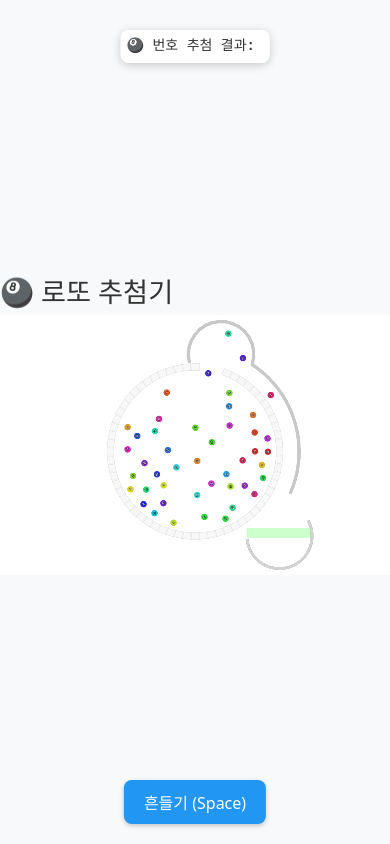
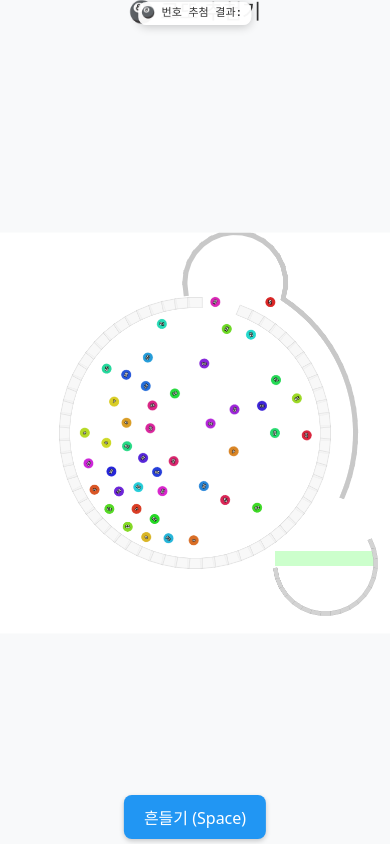
Before and after one commit to Rakk4403/lotto645, a React (Vite) app: page / in a window 390 px wide. Built offline with nearby package versions, Linux system fonts and the light colour scheme.

Commit message:
feat: Enhance mobile responsiveness across components; adjust styles and container calculations for better usability

```diff
--- a/src/App.css
+++ b/src/App.css
@@ -4,4 +4,45 @@ body {
   font-family: system-ui, sans-serif;
   background: #f8f9fa;
   color: #333;
+  width: 100%;
+  overflow-x: hidden;
 }
+
+main {
+  width: 100%;
+  max-width: 100%;
+  padding: 0;
+  display: flex;
+  flex-direction: column;
+  align-items: center;
+}
+
+@media (max-width: 768px) {
+  main {
+    padding: 0;
+    margin: 0;
+    width: 100vw;
+    display: flex;
+    flex-direction: column;
+    justify-content: flex-start; /* 상단부터 시작 */
+    height: 100vh;
+  }
+
+  h1 {
+    margin-top: 2px;
+    margin-bottom: 2px;
+    font-size: 1.5rem;
+  }
+}
+
+@media (max-width: 480px) {
+  main {
+    padding: 0;
+  }
+
+  h1 {
+    margin-top: 0;
+    margin-bottom: 0;
+    font-size: 1.3rem;
+  }
+}
--- a/src/components/BallResults.tsx
+++ b/src/components/BallResults.tsx
@@ -16,17 +16,18 @@ export const BallResults: React.FC<BallResultsProps> = ({ drawnBalls }) => {
     <div
       style={{
         position: "absolute",
-        top: isMobile ? 30 : 60,
+        top: isMobile ? 2 : 60,
         left: "50%",
         transform: "translateX(-50%)",
         backgroundColor: "rgba(255,255,255,0.95)",
-        padding: isMobile ? "6px" : "10px",
-        fontSize: isMobile ? "14px" : "18px",
+        padding: isMobile ? "3px" : "10px",
+        fontSize: isMobile ? "11px" : "18px",
         fontWeight: "bold",
         fontFamily: "monospace",
         zIndex: 12,
         borderRadius: "8px",
         boxShadow: "0 2px 10px rgba(0,0,0,0.2)",
+        maxWidth: isMobile ? "95%" : "auto",
       }}
     >
       <div>
--- a/src/components/Machine.tsx
+++ b/src/components/Machine.tsx
@@ -5,7 +5,7 @@ import { BallResults } from "./BallResults";
 import { RestartButton } from "./RestartButton";
 import { getRenderScale } from "../utils/BallUtils";
 
-const DEFAULT_WIDTH = 1200;
+const DEFAULT_WIDTH = 800; // 1200에서 900으로 기본 너비 감소 (가로 여백 감소 목적)
 const DEFAULT_HEIGHT = 800;
 
 export function Machine() {
@@ -15,16 +15,23 @@ export function Machine() {
     height: Math.min(window.innerHeight, DEFAULT_HEIGHT),
   });
 
+  // 모바일 환경 감지
+  const [isMobile, setIsMobile] = useState(window.innerWidth < 768);
+
   // 렌더링 스케일 계산
   const renderScale = getRenderScale(dimensions.width, dimensions.height);
 
   // 창 크기 변경 감지
   useEffect(() => {
     const handleResize = () => {
+      const newWidth = Math.min(window.innerWidth, DEFAULT_WIDTH);
+      const newHeight = Math.min(window.innerHeight, DEFAULT_HEIGHT);
+
       setDimensions({
-        width: Math.min(window.innerWidth, DEFAULT_WIDTH),
-        height: Math.min(window.innerHeight, DEFAULT_HEIGHT),
+        width: newWidth,
+        height: newHeight,
       });
+      setIsMobile(window.innerWidth < 768);
     };
 
     window.addEventListener("resize", handleResize);
@@ -62,15 +69,27 @@ export function Machine() {
           justifyContent: "center",
           alignItems: "center",
           overflow: "hidden",
+          padding: "0", // 모든 환경에서 패딩 제거
         }}
       >
         <div
           style={{
-            width: `${DEFAULT_WIDTH * renderScale}px` /* 렌더링 스케일 적용 */,
-            height: `${
-              DEFAULT_HEIGHT * renderScale
-            }px` /* 렌더링 스케일 적용 */,
+            width: isMobile
+              ? `${Math.min(
+                  window.innerWidth * 0.98,
+                  window.innerHeight * 0.95
+                )}px` // 모바일: 화면을 최대한 채우기
+              : `${DEFAULT_WIDTH * renderScale}px`,
+            height: isMobile
+              ? `${Math.min(
+                  window.innerWidth * 0.98,
+                  window.innerHeight * 0.95
+                )}px` // 정사각형 비율 유지
+              : `${DEFAULT_HEIGHT * renderScale}px`,
             position: "relative",
+            maxWidth: "100%", // 최대 너비 제한 추가
+            transform: isMobile ? "scale(1.05)" : "none", // 모바일에서 약간 더 확대 (여백 최소화)
+            transformOrigin: "center center",
           }}
         >
           <div
@@ -91,7 +110,13 @@ export function Machine() {
       <div
         style={{
           position: "absolute",
-          bottom: exitedBalls.length >= 6 ? "80px" : "20px",
+          bottom: isMobile
+            ? exitedBalls.length >= 6
+              ? "45px"
+              : "5px"
+            : exitedBalls.length >= 6
+            ? "80px"
+            : "20px",
           left: "50%",
           transform: "translateX(-50%)",
           zIndex: 15,
@@ -100,8 +125,8 @@ export function Machine() {
         <button
           onClick={handleShake}
           style={{
-            padding: "10px 20px",
-            fontSize: "16px",
+            padding: isMobile ? "10px 20px" : "10px 20px",
+            fontSize: isMobile ? "16px" : "16px",
             backgroundColor: "#2196F3",
             color: "white",
             border: "none",
--- a/src/index.css
+++ b/src/index.css
@@ -24,10 +24,14 @@ a:hover {
 
 body {
   margin: 0;
+  padding: 0;
   display: flex;
   place-items: center;
   min-width: 320px;
   min-height: 100vh;
+  max-width: 100vw;
+  width: 100%;
+  overflow-x: hidden;
 }
 
 h1 {
--- a/src/utils/BallUtils.ts
+++ b/src/utils/BallUtils.ts
@@ -33,6 +33,19 @@ export const getRenderScale = (
   const widthRatio = width / referenceWidth;
   const heightRatio = height / referenceHeight;
 
-  // 더 작은 비율을 렌더링 스케일로 사용
+  // 모바일 환경일 경우, 화면 비율을 유지하면서 적절히 조정
+  if (width < 768) {
+    // 너비와 높이 중 더 작은 비율 사용 (화면 비율 유지)
+    // 가로 여백을 줄이되, 세로로 늘어나지 않도록 조정
+    const scale = Math.min(widthRatio, heightRatio);
+
+    // 화면 크기에 따라 다른 스케일 적용 (더 작은 화면에서는 더 큰 확대)
+    if (width < 480) {
+      return scale * 1.35; // 작은 모바일 화면에서 더 크게 확대
+    }
+    return scale * 1.25; // 일반 모바일 화면에서는 중간 정도 확대
+  }
+
+  // 일반 환경에서는 기존 방식대로 더 작은 비율을 렌더링 스케일로 사용
   return Math.min(widthRatio, heightRatio);
 };
--- a/src/utils/Utils.ts
+++ b/src/utils/Utils.ts
@@ -183,10 +183,31 @@ export function calculateContainerSize(input: {
   minDimension: number;
 }) {
   const { width, height, minDimension } = input;
-  const ballContainerSize = minDimension * 0.65; // 0.7에서 0.65로 약간 줄여서 더 많은 여백 확보
+  // 모바일 환경인지 확인
+  const isMobile = width < 768;
+
+  // 모바일에서는 화면 크기에 맞는 컨테이너 계산 방식 사용
+  let ballContainerSize;
+  if (isMobile) {
+    // 모바일 화면 크기에 따라 다르게 계산
+    if (width < 480) {
+      // 작은 모바일 화면에서는 화면의 더 많은 부분을 사용
+      const smallerDimension = Math.min(width, height * 0.95);
+      ballContainerSize = smallerDimension * 0.8; // 80%까지 확대
+    } else {
+      // 일반 모바일 화면
+      const smallerDimension = Math.min(width, height * 0.92);
+      ballContainerSize = smallerDimension * 0.75; // 75%로 확대
+    }
+  } else {
+    // 데스크탑에서는 기존 방식대로 계산
+    ballContainerSize = minDimension * 0.65;
+  }
+
   const ballContainerRadius = ballContainerSize / 2;
   const ballContainerX = width / 2;
-  const ballContainerY = height / 2 + 20; // 전체 컨테이너를 20픽셀만 아래로 이동 (40에서 20으로 조정)
+  // 모바일에서는 화면 중앙에 배치
+  const ballContainerY = height / 2;
   const ballRadius = Math.max(10, Math.min(20, minDimension / 40)); // Adjust ball size based on container
   const ringThickness = 10;
   const innerWallRadius = ballContainerRadius - ringThickness / 2;
```
